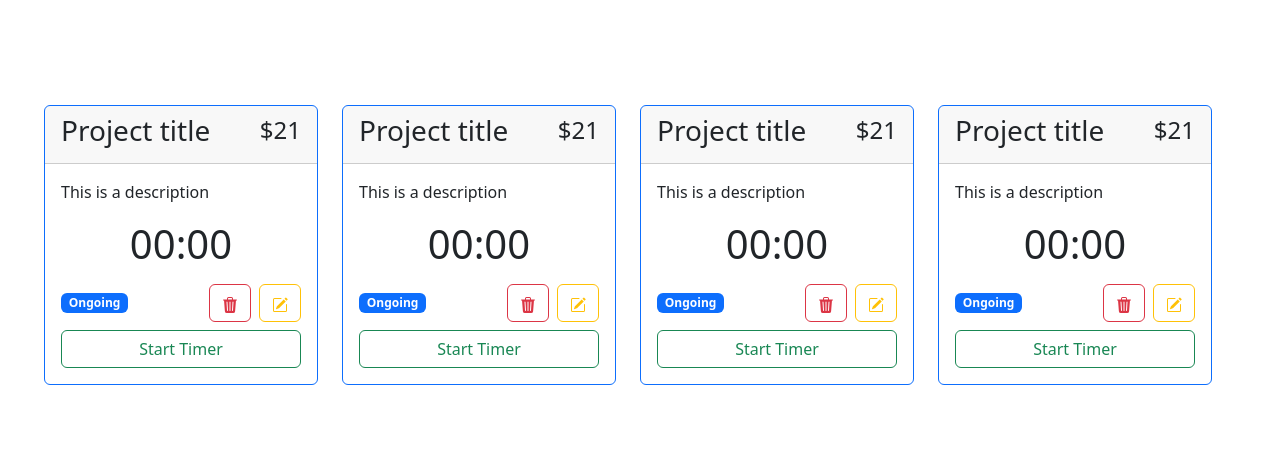
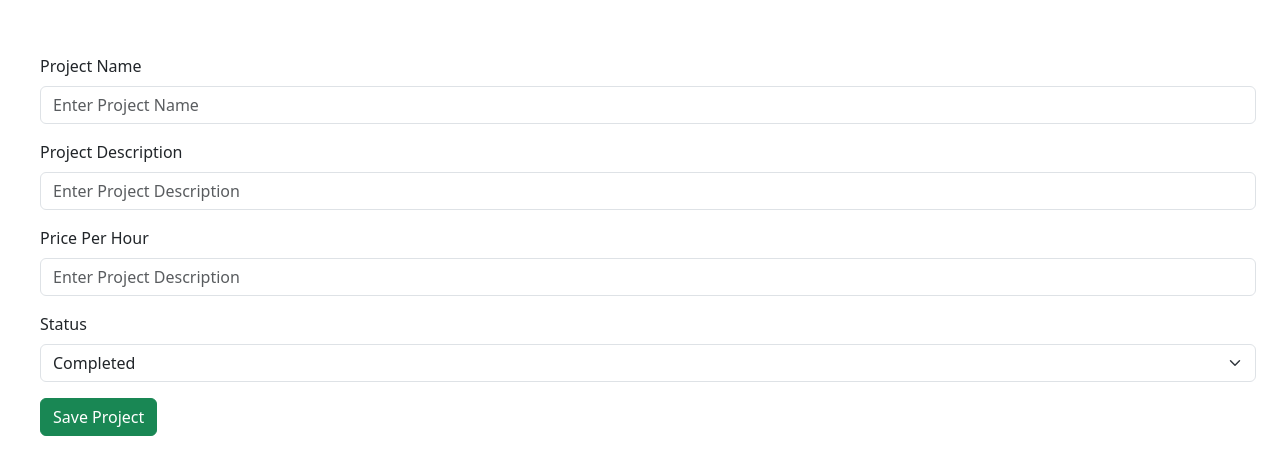
Before and after one commit to rohit-rmethwani/toggl-project, a React (Vite) app: page / in a window 1280 px wide. Shown: the part 155-630 px from the top of the page. Built offline with nearby package versions, Linux system fonts and the light colour scheme.

Commit message:
Created Form Component

```diff
--- a/src/App.jsx
+++ b/src/App.jsx
@@ -1,11 +1,13 @@
 import ProjectListCard from './Components/ProjectCardList';
+import ProjectForm from './Components/ProjectForm';
 import './App.css'
 import 'bootstrap/dist/css/bootstrap.min.css';
 
 function App() {
 
   return (
-    <ProjectListCard />
+    // <ProjectListCard />
+    <ProjectForm/>
   )
 }
 
--- a/src/Components/ProjectCard.jsx
+++ b/src/Components/ProjectCard.jsx
@@ -9,12 +9,11 @@ const ProjectCard = () => {
     const [totalHours, setTotalHours] = useState('00');
     const [timerButtonState, setTimerButtonState] = useState(0);
 
-    const [data, setData] = useState({});
+    // const [data, setData] = useState({});
 
     var totalSeconds = 0;
 
     //Utilities functions
-
     function pad(val) {
         var valString = val + "";
         if (valString.length < 2) {
@@ -30,20 +29,30 @@ const ProjectCard = () => {
         setTotalHours(pad(parseInt(totalSeconds / 60)));
     }
 
+    function commitDataToStorage(data){
+        console.log("Commiting to storage");
+        localStorage.setItem("Time elapsed: ", data);
+        console.log(data);
+        console.log(localStorage.getItem("Time elapsed"));
+    }
+
+    function fetchDataFromStorage(){
+        console.log(localStorage.getItem("Time elapsed"));
+    }
+
+    //Event Handler
     function handleTimerButton () {
-
         var tempTimerButtonState = timerButtonState;
-
         if(tempTimerButtonState == 0){
             tempTimerButtonState = 1;
             setTimerId(setInterval(setTime, 1000));
             setTimerButtonState(tempTimerButtonState);
         }
         else{
-            console.log("Stop timer");
             tempTimerButtonState = 0;
             setTimerButtonState(tempTimerButtonState);
             clearInterval(timerId);
+            commitDataToStorage({seconds: totalMinutes, minutes: totalHours});
         }
     }
 
@@ -79,9 +88,11 @@ const ProjectCard = () => {
                         </Stack>
                     </Stack>
 
-                    {{timerButtonState} ? <Button variant="outline-success" className="w-100" onClick={handleTimerButton}>Start Timer</Button> : <Button variant="outline-danger" className="w-100" onClick={handleTimerButton}>Stop Timer</Button>}
+                    {/* {{timerButtonState} ? <span>I am on</span> : <span>I am off</span>}
 
-                    {/* <Button variant="outline-success" className="w-100" onClick={handleTimerButton}>Start Timer</Button> */}
+                    {{timerButtonState} ? <Button variant="outline-success" className="w-100" onClick={handleTimerButton}>Start Timer</Button> : <Button variant="outline-danger" className="w-100" onClick={handleTimerButton}>Stop Timer</Button>} */}
+
+                    <Button variant="outline-success" className="w-100" onClick={handleTimerButton}>{{timerButtonState} ? 'Start Timer' : 'Stop Timer'}</Button>
 
                 </Stack>
             </Card.Body>
--- /dev/null
+++ b/src/Components/ProjectForm.jsx
@@ -0,0 +1,50 @@
+import React from "react";
+import { Form, Stack, Button } from "react-bootstrap";
+
+const ProjectForm = () => {
+
+    return(
+        <>
+            <Form>
+                <Stack direction="vertical" className="align-items-start">
+                    <Form.Group className="m-2 text-start w-100">
+                        <Form.Label>
+                            Project Name
+                        </Form.Label>
+                        <Form.Control type="text" placeholder="Enter Project Name"/>
+                    </Form.Group>
+
+                    <Form.Group className="m-2 text-start w-100">
+                        <Form.Label>
+                            Project Description
+                        </Form.Label>
+                        <Form.Control type="text" placeholder="Enter Project Description"/>
+                    </Form.Group>
+
+                    <Form.Group className="m-2 text-start w-100">
+                        <Form.Label>
+                            Price Per Hour
+                        </Form.Label>
+                        <Form.Control type="number" placeholder="Enter Project Description"/>
+                    </Form.Group>
+
+                    <Form.Group className="m-2 text-start w-100">
+                        <Form.Label>
+                            Status
+                        </Form.Label>
+                        <Form.Select aria-label="Completed">
+                            <option value="completed">Completed</option>
+                            <option value="ongoing">Ongoing</option>
+                        </Form.Select>
+                    </Form.Group>
+
+                    <Button variant="success" className="m-2">Save Project</Button>
+
+                </Stack>
+            </Form>
+        </>
+    );
+
+}
+
+export default ProjectForm;
```
